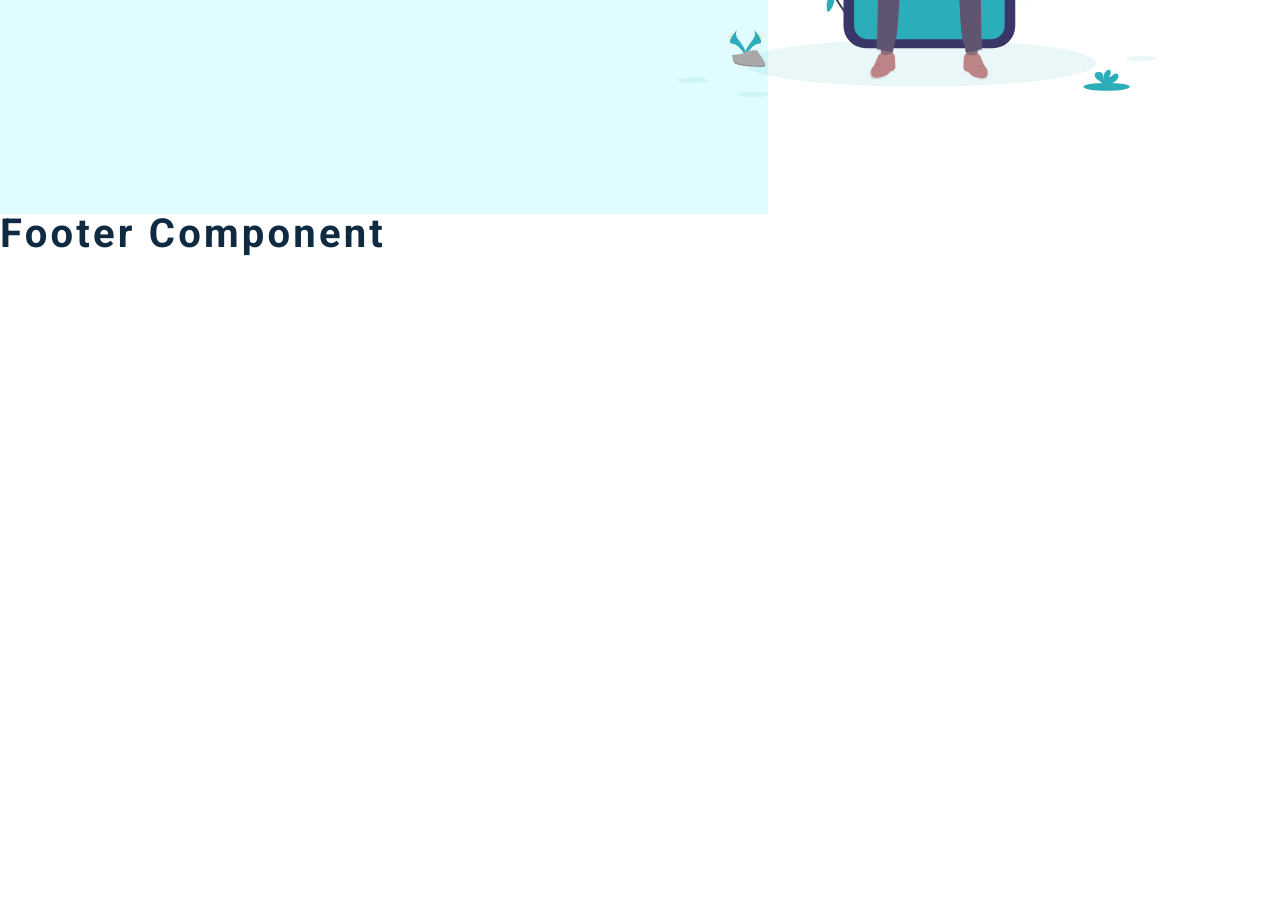
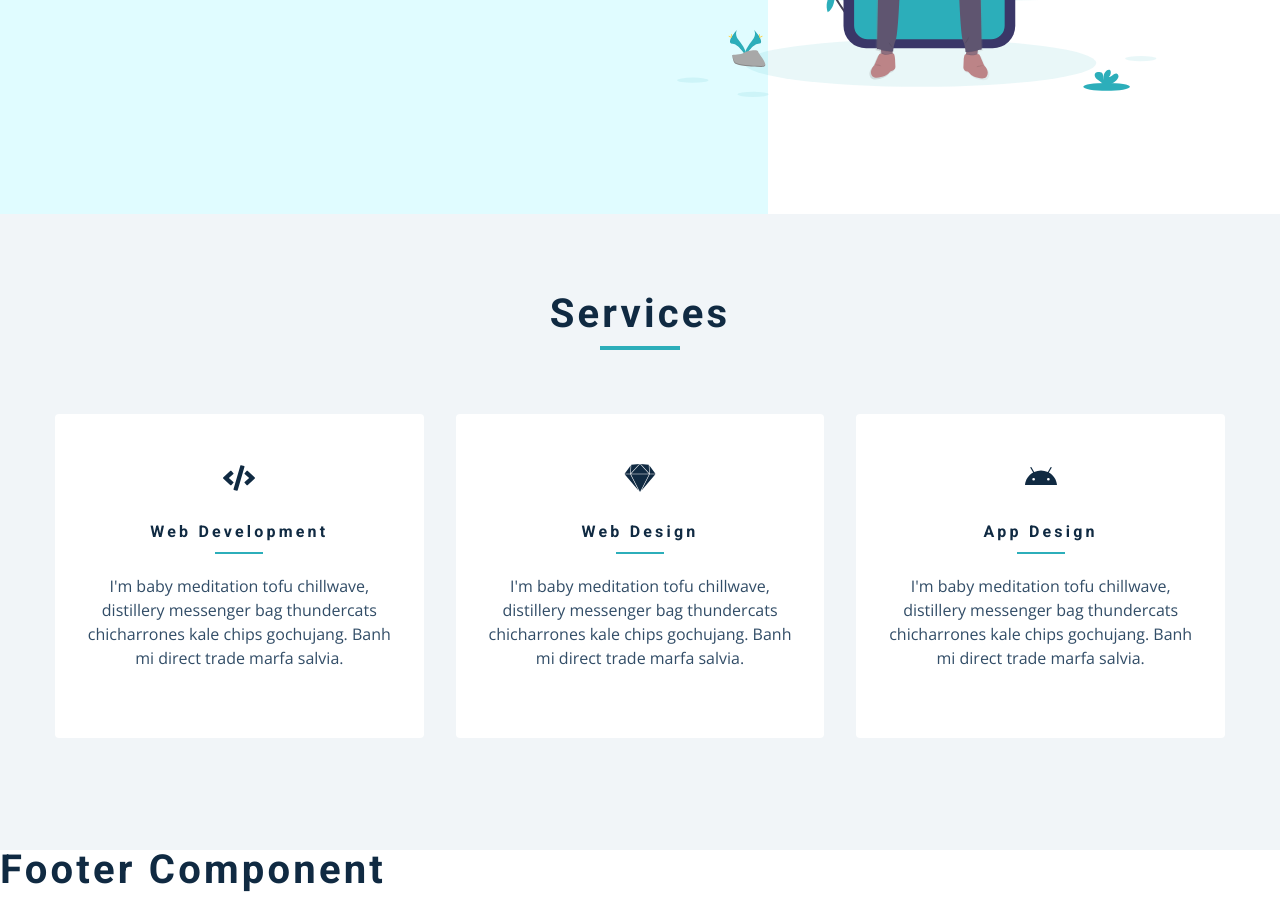
Before and after one commit to Pataco80/portfolio-strapi-v3, a Gatsby site: page / in a window 1280 px wide. Shown: the part 586-1488 px from the top of the page. Before the commit the page ends 852 px from the top, so only its background shows below. Built offline with nearby package versions, Linux system fonts and the light colour scheme; Gatsby itself is replaced by a stand-in of ours.

Commit message:
add services

```diff
--- a/src/components/Services.js
+++ b/src/components/Services.js
@@ -1,8 +1,28 @@
-import React from "react"
-import Title from "./Title"
-import services from "../constants/services"
+import React from 'react'
+import Title from './Title'
+import services from '../constants/services'
 const Services = () => {
-  return <h2>services component</h2>
+  return (
+    <section className='section bg-grey'>
+      <div className='section-title'>
+        <Title title='Services' />
+        <div className='underline'></div>
+      </div>
+      <div className='section-center services-center'>
+        {services.map((service) => {
+          const { id, icon, title, text } = service
+          return (
+            <article key={id} className='service'>
+              {icon}
+              <h4>{title}</h4>
+              <div className='underline'></div>
+              <p>{text}</p>
+            </article>
+          )
+        })}
+      </div>
+    </section>
+  )
 }
 
 export default Services
--- a/src/pages/index.js
+++ b/src/pages/index.js
@@ -10,6 +10,7 @@
     <>
       <main>
         <Hero />
+        <Services />
       </main>
     </>
   )
```
